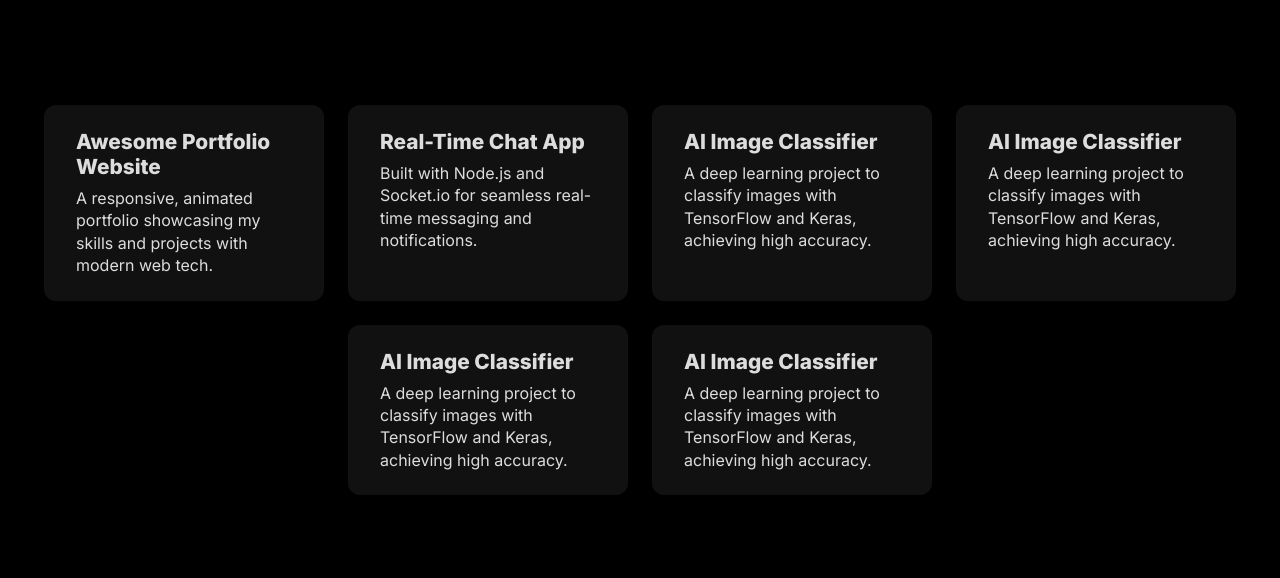
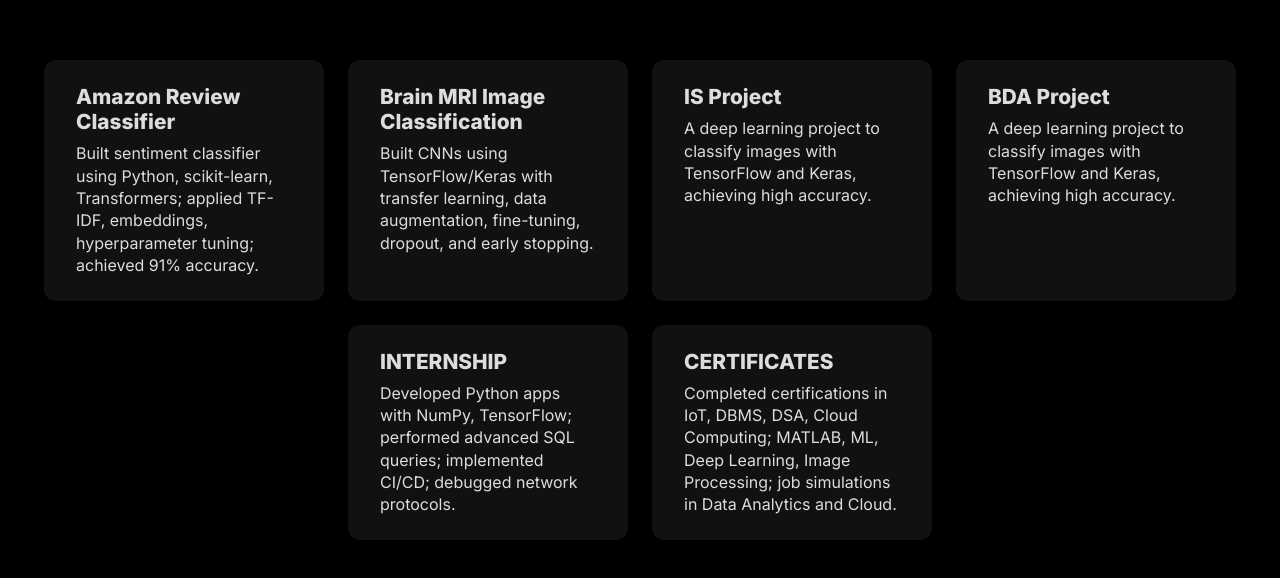
Before and after one commit to ShrutikaMahindrakar/Portfolio, a plain HTML site: page index.html in a window 1280 px wide. Shown: the part 3350-3928 px from the top of the page. Drawn offline with nearby package versions, Linux system fonts and the light colour scheme.

Commit message:
internship and certificatess

```diff
--- a/index.html
+++ b/index.html
@@ -371,29 +371,29 @@
     <!-- <p class="content">"podaaa"</p> -->
 
     <div class="projects-container" role="list">
-      <a href="https://github.com/yourusername/project1" target="_blank" rel="noopener noreferrer" class="project-card" role="listitem" tabindex="0" aria-label="Project 1: Awesome Portfolio Website">
-        <div class="project-title">Awesome Portfolio Website</div>
-        <div class="project-desc">A responsive, animated portfolio showcasing my skills and projects with modern web tech.</div>
+      <a href="https://github.com/yourusername/project1" target="_blank" rel="noopener noreferrer" class="project-card" role="listitem" tabindex="0" aria-label="Project 1: Amazon Review Classifier">
+        <div class="project-title">Amazon Review Classifier</div>
+        <div class="project-desc">Built sentiment classifier using Python, scikit-learn, Transformers; applied TF-IDF, embeddings, hyperparameter tuning; achieved 91% accuracy.</div>
       </a>
-      <a href="https://github.com/yourusername/project2" target="_blank" rel="noopener noreferrer" class="project-card" role="listitem" tabindex="0" aria-label="Project 2: Real-Time Chat App">
-        <div class="project-title">Real-Time Chat App</div>
-        <div class="project-desc">Built with Node.js and Socket.io for seamless real-time messaging and notifications.</div>
+      <a href="https://github.com/yourusername/project2" target="_blank" rel="noopener noreferrer" class="project-card" role="listitem" tabindex="0" aria-label="Project 2: Brain MRI Image Classification">
+        <div class="project-title">Brain MRI Image Classification</div>
+        <div class="project-desc">Built CNNs using TensorFlow/Keras with transfer learning, data augmentation, fine-tuning, dropout, and early stopping.</div>
       </a>
-      <a href="https://github.com/yourusername/project3" target="_blank" rel="noopener noreferrer" class="project-card" role="listitem" tabindex="0" aria-label="Project 3: AI Image Classifier">
-        <div class="project-title">AI Image Classifier</div>
+      <a href="https://github.com/yourusername/project3" target="_blank" rel="noopener noreferrer" class="project-card" role="listitem" tabindex="0" aria-label="Project 3: IS project">
+        <div class="project-title">IS Project</div>
         <div class="project-desc">A deep learning project to classify images with TensorFlow and Keras, achieving high accuracy.</div>
       </a>
-      <a href="https://github.com/yourusername/project3" target="_blank" rel="noopener noreferrer" class="project-card" role="listitem" tabindex="0" aria-label="Project 3: AI Image Classifier">
-        <div class="project-title">AI Image Classifier</div>
+      <a href="https://github.com/yourusername/project3" target="_blank" rel="noopener noreferrer" class="project-card" role="listitem" tabindex="0" aria-label="Project 3: BDA Project">
+        <div class="project-title">BDA Project</div>
         <div class="project-desc">A deep learning project to classify images with TensorFlow and Keras, achieving high accuracy.</div>
       </a>
-      <a href="https://github.com/yourusername/project3" target="_blank" rel="noopener noreferrer" class="project-card" role="listitem" tabindex="0" aria-label="Project 3: AI Image Classifier">
-        <div class="project-title">AI Image Classifier</div>
-        <div class="project-desc">A deep learning project to classify images with TensorFlow and Keras, achieving high accuracy.</div>
+      <a href="https://github.com/yourusername/project3" target="_blank" rel="noopener noreferrer" class="project-card" role="listitem" tabindex="0" aria-label="Project 3: INTERNSHIP">
+        <div class="project-title">INTERNSHIP</div>
+        <div class="project-desc">Developed Python apps with NumPy, TensorFlow; performed advanced SQL queries; implemented CI/CD; debugged network protocols.</div>
       </a>
-      <a href="https://github.com/yourusername/project3" target="_blank" rel="noopener noreferrer" class="project-card" role="listitem" tabindex="0" aria-label="Project 3: AI Image Classifier">
-        <div class="project-title">AI Image Classifier</div>
-        <div class="project-desc">A deep learning project to classify images with TensorFlow and Keras, achieving high accuracy.</div>
+      <a href="https://github.com/yourusername/project3" target="_blank" rel="noopener noreferrer" class="project-card" role="listitem" tabindex="0" aria-label="Project 3: CERTIFICATES">
+        <div class="project-title">CERTIFICATES</div>
+        <div class="project-desc">Completed certifications in IoT, DBMS, DSA, Cloud Computing; MATLAB, ML, Deep Learning, Image Processing; job simulations in Data Analytics and Cloud.</div>
       </a>
 
     </div>
@@ -402,7 +402,7 @@
 
   <section>
     <div class="parallax-bg"></div>
-    <h2 class="heading">AI-based-Pathway-for-spinal-surgery</h2>
+    <h2 class="heading">AI Driven Navigation for Spinal Robotics</h2>
     <p class="content">An advanced AI-driven path planning framework for flexible surgical robotic tools in minimally invasive spinal procedures. The system integrates classical A* and Rapidly-Exploring Random Tree (RRT) algorithms for real-time, collision-free trajectory optimization within complex anatomical environments.
 
 Preoperative MRI brain images are preprocessed using Python, OpenCV, NumPy, and scikit-image, with deep neural network models developed in TensorFlow and PyTorch for accurate segmentation of spinal structures. Code is authored and version-controlled in Visual Studio Code (VS Code) and GitHub, ensuring modular, reproducible pipelines.
```
